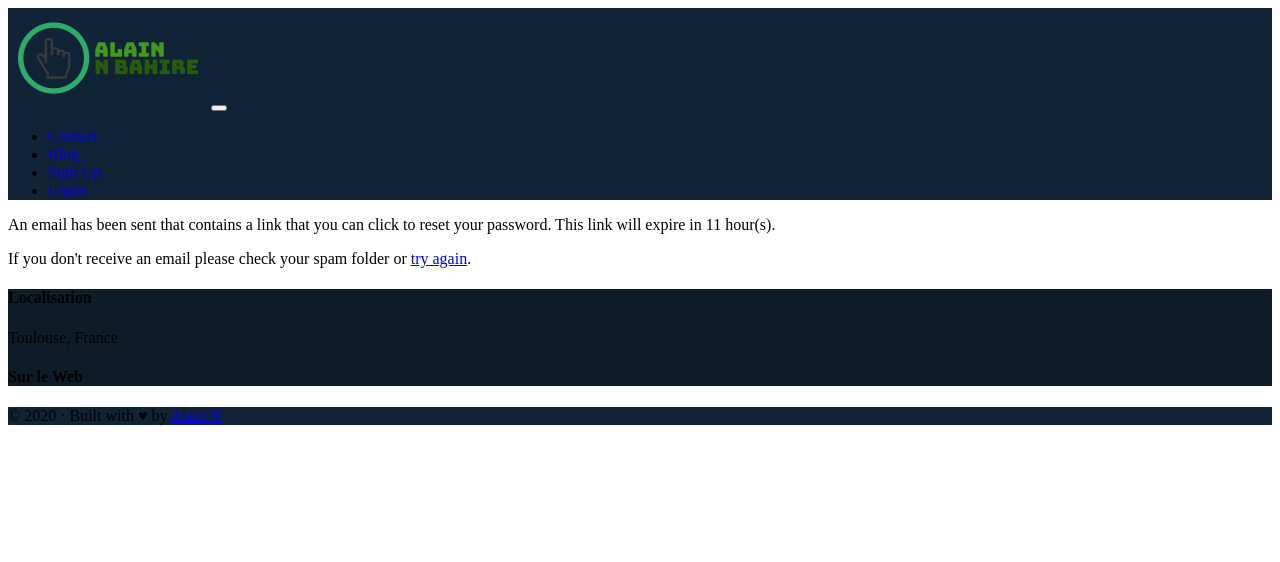
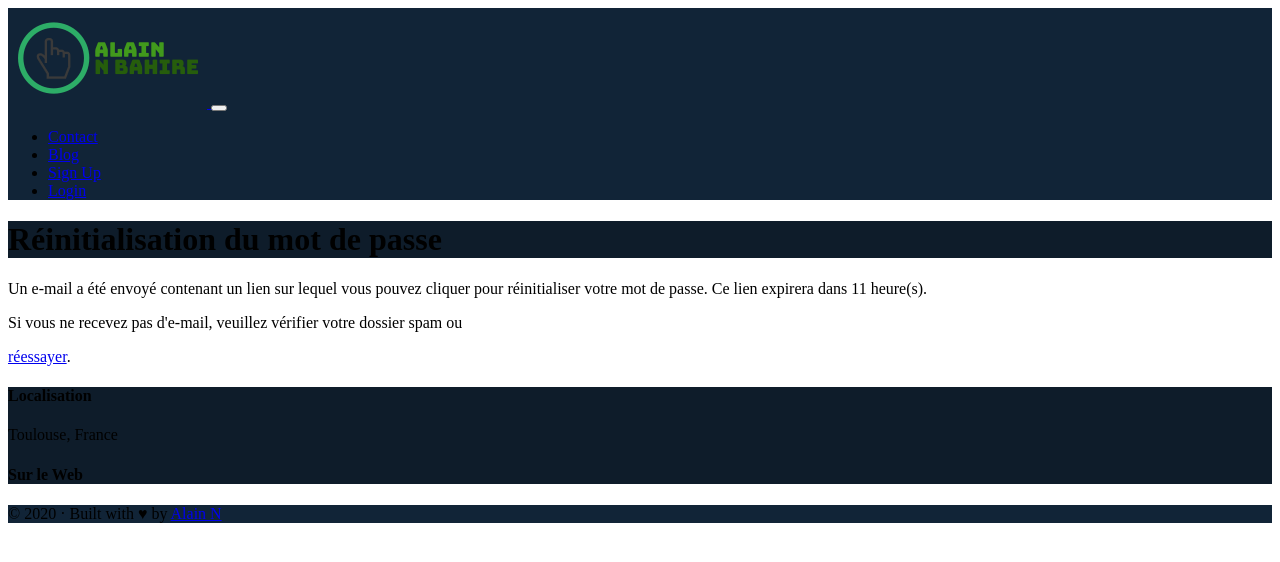
Before and after one commit to nbahire/PROJET-5, a Symfony app: template templates/reset_password/check_email.html.twig in a window 1280 px wide. Shown: the top 562 px of the page. Run offline with Twig, Linux system fonts and the light colour scheme; the template is opened without the code that fills it, so the values that code supplies are empty; some libraries are stand-ins or nearby versions.

Commit message:
Derniers reglages avant la fin

```diff
--- a/src/Controller/MainController.php
+++ b/src/Controller/MainController.php
@@ -33,7 +33,7 @@ class MainController extends AbstractController
         if ($form->isSubmitted() && $form->isValid()) {
             $email = (new TemplatedEmail())
                 ->from($contact->get('email')->getData())
-                ->to(new Address('moi@gmail.com'))
+                ->to(new Address('contat@myportefolio.webagency-projets.info'))
                 ->subject('Contact par le biai du formulaire de contact')
 
                 // path of the Twig template to render
--- a/src/Controller/RegistrationController.php
+++ b/src/Controller/RegistrationController.php
@@ -87,9 +87,9 @@ class RegistrationController extends AbstractController
         try {
             $this->emailVerifier->handleEmailConfirmation($request, $this->getUser());
         } catch (VerifyEmailExceptionInterface $exception) {
-            $this->addFlash('verify_email_error', $exception->getReason());
+            $this->addFlash('error', $exception->getReason());
 
-            return $this->redirectToRoute('app_register');
+            return $this->redirectToRoute('app_home');
         }
 
         // @TODO Change the redirect on success and handle or remove the flash message in your templates
--- a/src/Security/UsersAuthenticator.php
+++ b/src/Security/UsersAuthenticator.php
@@ -92,7 +92,7 @@ class UsersAuthenticator extends AbstractFormLoginAuthenticator implements Passw
 
     public function onAuthenticationSuccess(Request $request, TokenInterface $token, string $providerKey)
     {
-        $request->getSession()->getFlashBag()->add('success', 'Wellcome ' . $token->getUser()->getName() . ' !');
+        $request->getSession()->getFlashBag()->add('success', 'Bienvenue ' . $token->getUser()->getName() . ' !');
 
         if ($targetPath = $this->getTargetPath($request->getSession(), $providerKey)) {
             return new RedirectResponse($targetPath);
--- a/templates/posts/edit.html.twig
+++ b/templates/posts/edit.html.twig
@@ -9,7 +9,7 @@
 
 			<h1>Edit post #{{post.id}}</h1>
 			<div class="form">
-				{{ include ("posts/_form.html.twig",{ submitButtonText:'Edit post' })}}
+				{{ include ("posts/_form.html.twig",{ submitButtonText:'Editer' })}}
 			</div>
 		</div>
 
--- a/templates/posts/show.html.twig
+++ b/templates/posts/show.html.twig
@@ -30,9 +30,9 @@
 					</p>
 					{% if is_granted('ROLE_ADMIN') %}
 						<div class="pt-3">
-							<a href="{{path('app_posts_edit', {id: post.id})}}" class=" btn btn-light ">Edit</a>
+							<a href="{{path('app_posts_edit', {id: post.id})}}" class=" btn btn-light ">Editer</a>
 
-							<a href="#" onclick="event.preventDefault(); confirm('Are you sure ?')&& document.getElementById('post-delete').submit();" class=" btn btn-light ">Delete</a>
+							<a href="#" onclick="event.preventDefault(); confirm('Are you sure ?')&& document.getElementById('post-delete').submit();" class=" btn btn-light ">Supprimer</a>
 
 							<form id="post-delete" action="{{path('app_posts_delete', {id: post.id})}}" method="post" style="display:none;">
 								<input type="hidden" name="csrf_token" value="{{csrf_token('post_deletion_'~ post.id)}}">
--- a/templates/registration/register.html.twig
+++ b/templates/registration/register.html.twig
@@ -14,10 +14,6 @@
 	<div class="row pt-5 pb-5 mt-5 mb-5">
 
 		<div class="col-md-6 border rounded shadow mx-auto">
-
-			{% for flashError in app.flashes('verify_email_error') %}
-				<div class="alert alert-error rounded mb-3" role="alert">{{ flashError }}</div>
-			{% endfor %}
 
 			<h1 class="my-5 text-center ">Créer un compte</h1>
 			{{ form_start(registrationForm) }}
--- a/templates/reset_password/check_email.html.twig
+++ b/templates/reset_password/check_email.html.twig
@@ -1,9 +1,29 @@
 {% extends 'layouts/base.html.twig' %}
 
 
-{% block title %}Password Reset Email Sent{% endblock %}
+{% block title 'Réinitialisez votre mot de passe'%}
+
+{% block header %}
+<h1 class="pt-4 text-center">Réinitialisation du mot de passe</h1>
+
+{% endblock %}
 
 {% block body %}
-    <p>An email has been sent that contains a link that you can click to reset your password. This link will expire in {{ tokenLifetime|date('g') }} hour(s).</p>
-    <p>If you don't receive an email please check your spam folder or <a href="{{ path('app_forgot_password_request') }}">try again</a>.</p>
+	<div class="row my-5 py-5">
+		<div class="col-md-6 mx-auto my-5 py-5">
+
+			<p>Un e-mail a été envoyé contenant un lien sur lequel vous pouvez cliquer pour réinitialiser votre mot de passe. Ce lien expirera dans
+				{{ tokenLifetime|date('g') }}
+				heure(s).
+			</p>
+
+			<p>Si vous ne recevez pas d'e-mail, veuillez vérifier votre dossier spam ou</p>
+
+			<a href="{{ path('app_forgot_password_request') }}">réessayer</a>.</p>
+
+
+	    </div>
+
+
+    </div>
 {% endblock %}
--- a/templates/reset_password/request.html.twig
+++ b/templates/reset_password/request.html.twig
@@ -9,7 +9,7 @@
 {% endblock %}
 
 {% block body %}
-	<div class="row  pt-5 pb-5 mt-5 mb-5">
+	<div class="row  py-5 mx-auto">
 		<div class="py-5 col-md-6 border rounded shadow m-auto mx-auto">
 
 
--- a/templates/security/login.html.twig
+++ b/templates/security/login.html.twig
@@ -44,8 +44,7 @@
 
 						</div>
 					</div>
-					<a href="{{path('app_forgot_password_request')}}">Mot de passe oublié</a>
-				</p>
+					<a href="{{path('app_forgot_password_request')}}">Mot de passe oublié ?</a>
 
 				</div>
 
```
Also changed, not shown: src/Controller/ResetPasswordController.php (+4 -3 lines), src/Form/ChangePasswordFormType.php (+5 -5 lines), templates/emails/reset_password_email.html.twig (added, +16 -0 lines), templates/reset_password/email.html.twig (deleted, +0 -9 lines), templates/reset_password/reset.html.twig (+22 -6 lines). Lines whose indentation alone changed are shown as unchanged.
